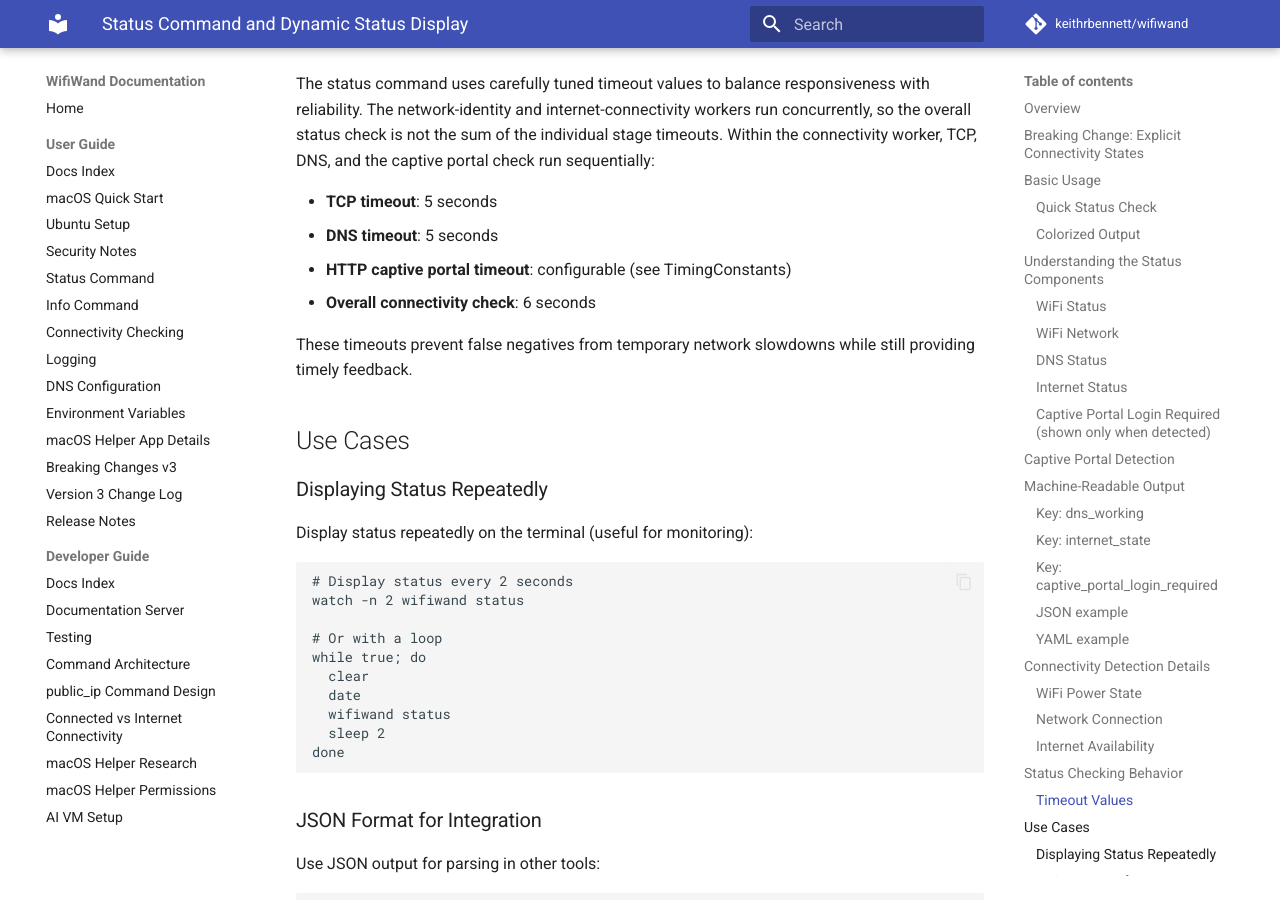
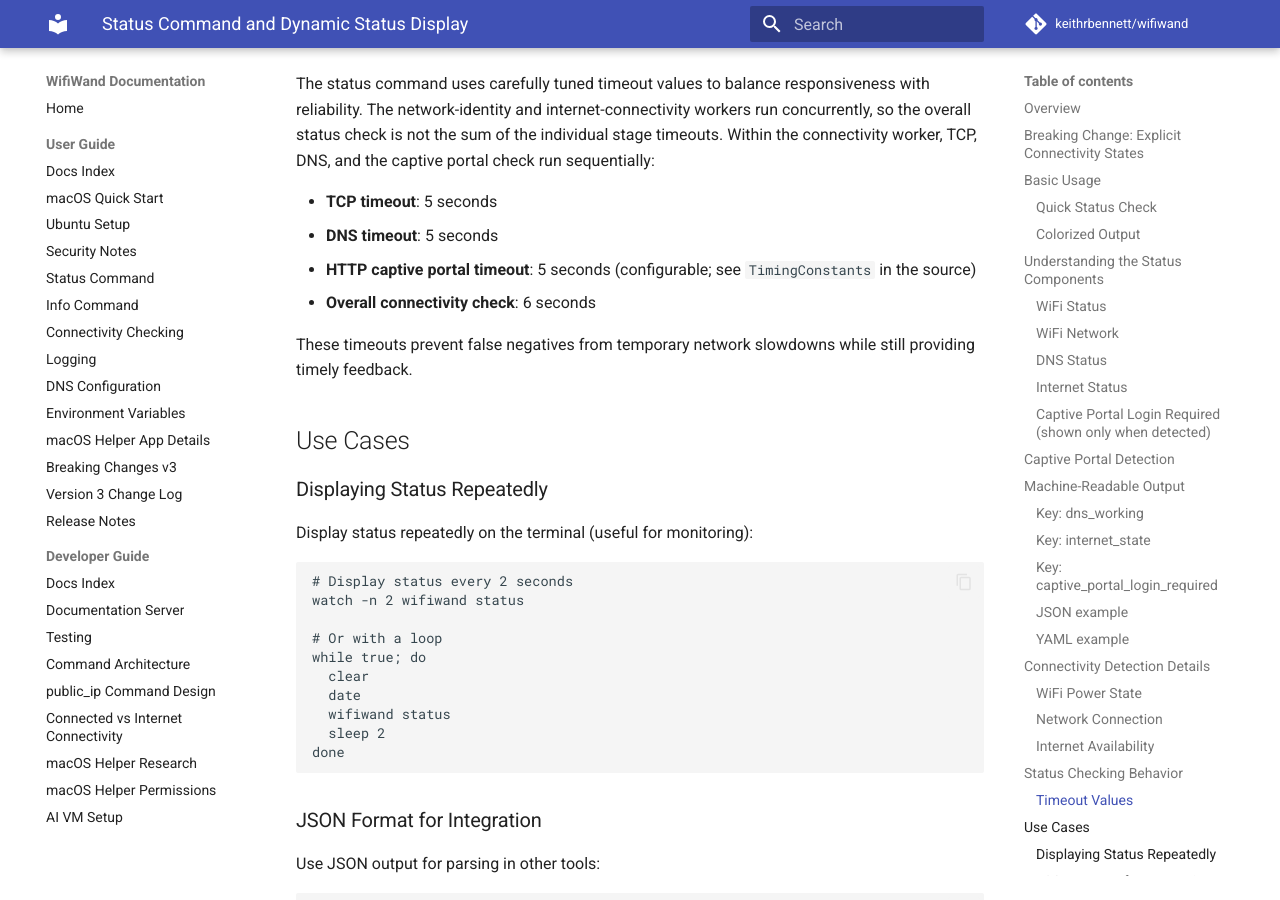
Before and after one commit to keithrbennett/wifiwand, an MkDocs documentation site: the page built from docs/STATUS_COMMAND.md, in a window 1280 px wide and 900 px high, scrolled down 5347 px. Built offline with MkDocs 1.6.1 and Material for MkDocs 9.7.7, drawn with Linux system fonts in a browser that asks for light colours; comment, search, counter and statistics services are not loaded.

Commit message:
docs: fix typos, ambiguous references, and an incorrect comparison claim
- README.md: add missing closing parenthesis in connect example comment
- RELEASE_NOTES.md: CoreLAN → CoreWLAN
- STATUS_COMMAND.md: clarify TimingConstants is a source-code class
- INFO_COMMAND.md: remove incorrect signal quality ✓ from status column

```diff
--- a/docs/STATUS_COMMAND.md
+++ b/docs/STATUS_COMMAND.md
@@ -209,7 +209,7 @@ portal check run sequentially:
 
 - **TCP timeout**: 5 seconds
 - **DNS timeout**: 5 seconds
-- **HTTP captive portal timeout**: configurable (see TimingConstants)
+- **HTTP captive portal timeout**: 5 seconds (configurable; see `TimingConstants` in the source)
 - **Overall connectivity check**: 6 seconds
 
 These timeouts prevent false negatives from temporary network slowdowns while still providing timely feedback.
```
Also changed, not shown: README.md (+1 -1 lines), RELEASE_NOTES.md (+1 -1 lines).
